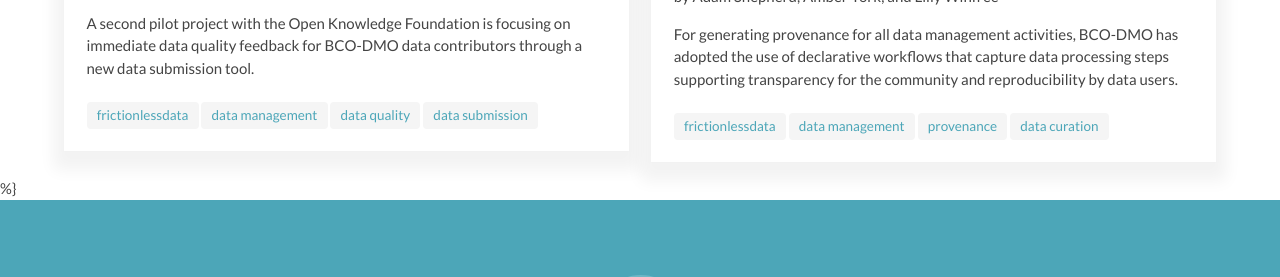
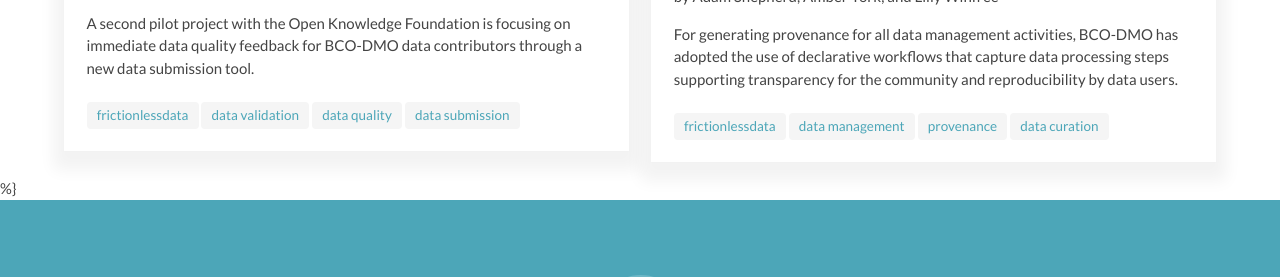
Before and after one commit to BCODMO/blog.bco-dmo.org, a Jekyll site: the page built from engineering.html, in a window 1280 px wide. Shown: the part 356-633 px from the top of the page. Built offline with Jekyll 4.4.1, drawn with Linux system fonts in a browser that asks for light colours.

Commit message:
update keywords

```diff
--- a/_posts/2020-09-14-goodtables.md
+++ b/_posts/2020-09-14-goodtables.md
@@ -12,7 +12,7 @@ sameAs:
   - https://blog.okfn.org/2020/09/16/goodtables-expediting-the-data-submission-and-submitter-feedback-process/
 tags:
   - frictionlessdata
-  - data management
+  - data validation
   - data quality
   - data submission
 images:
```
